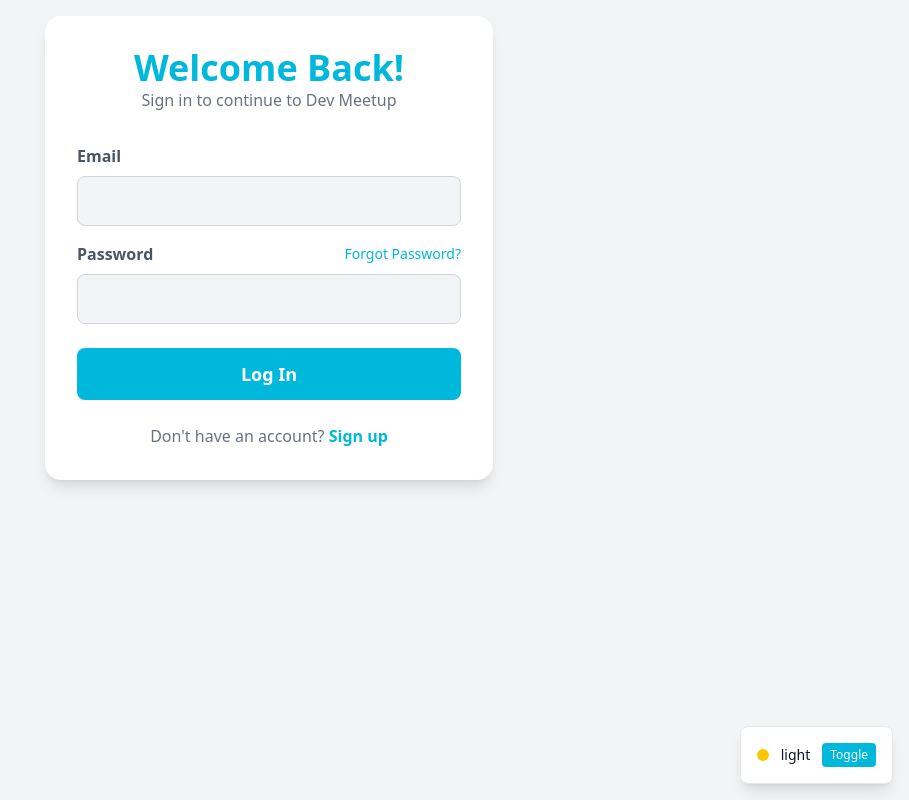
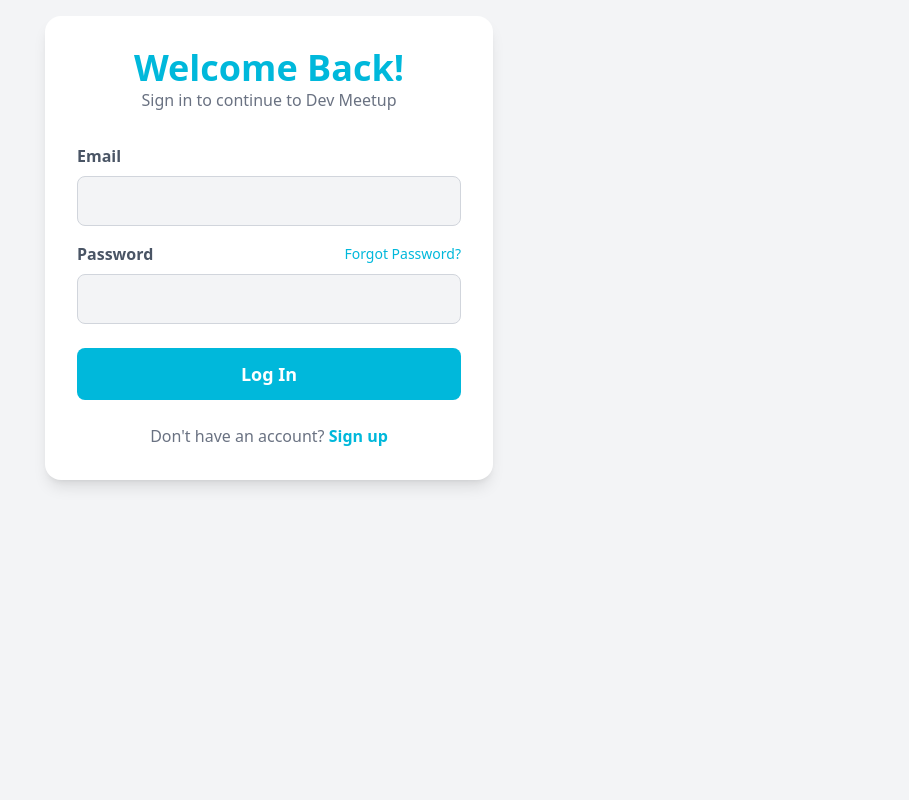
Before and after one commit to kaleb-kebede/dev-meetup, a React (Vite) app in the folder client/: page /login in a window 1280 px wide. Shown: the whole page, without its empty margins (371-1280 px from the left). Built offline with nearby package versions, Linux system fonts and the light colour scheme; no server answers.

Commit message:
removed a small dark and day mode toggle from the bottom right corner of the app

```diff
--- a/client/src/App.jsx
+++ b/client/src/App.jsx
@@ -13,7 +13,6 @@ import SearchPage from './pages/SearchPage';
 import MessagingPage from './pages/MessagingPage';
 import ThemeTest from './components/ThemeTest';
 import DarkModeSummary from './components/DarkModeSummary';
-import ThemeVerifier from './components/ThemeVerifier';
 import { useAuth } from './context/AuthContext';
 import ProtectedRoute from './components/ProtectedRoute';
 import ThemeToggleButton from './components/ThemeToggleButton';
@@ -50,8 +49,6 @@ function App() {
         <Route path="/reset-password/:resettoken" element={<ResetPasswordPage />} />
       </Routes>
 
-      {/* Theme Verifier - Temporary for testing */}
-      <ThemeVerifier />
     </div>
   );
 }
--- a/client/src/components/ThemeVerifier.jsx
+++ /dev/null
@@ -1,27 +0,0 @@
-import React from 'react';
-import { useTheme } from '../context/ThemeContext';
-
-const ThemeVerifier = () => {
-  const { theme, toggleTheme } = useTheme();
-
-  return (
-    <div className="fixed bottom-4 right-4 z-50">
-      <div className="bg-white dark:bg-gray-800 rounded-lg shadow-lg border border-gray-200 dark:border-gray-700 p-4">
-        <div className="flex items-center space-x-3">
-          <div className={`w-3 h-3 rounded-full ${theme === 'dark' ? 'bg-gray-800' : 'bg-yellow-400'}`}></div>
-          <span className="text-sm font-medium text-gray-900 dark:text-white">
-            {theme}
-          </span>
-          <button
-            onClick={toggleTheme}
-            className="px-2 py-1 bg-cyan-500 hover:bg-cyan-600 text-white text-xs rounded transition-colors"
-          >
-            Toggle
-          </button>
-        </div>
-      </div>
-    </div>
-  );
-};
-
-export default ThemeVerifier;
```
